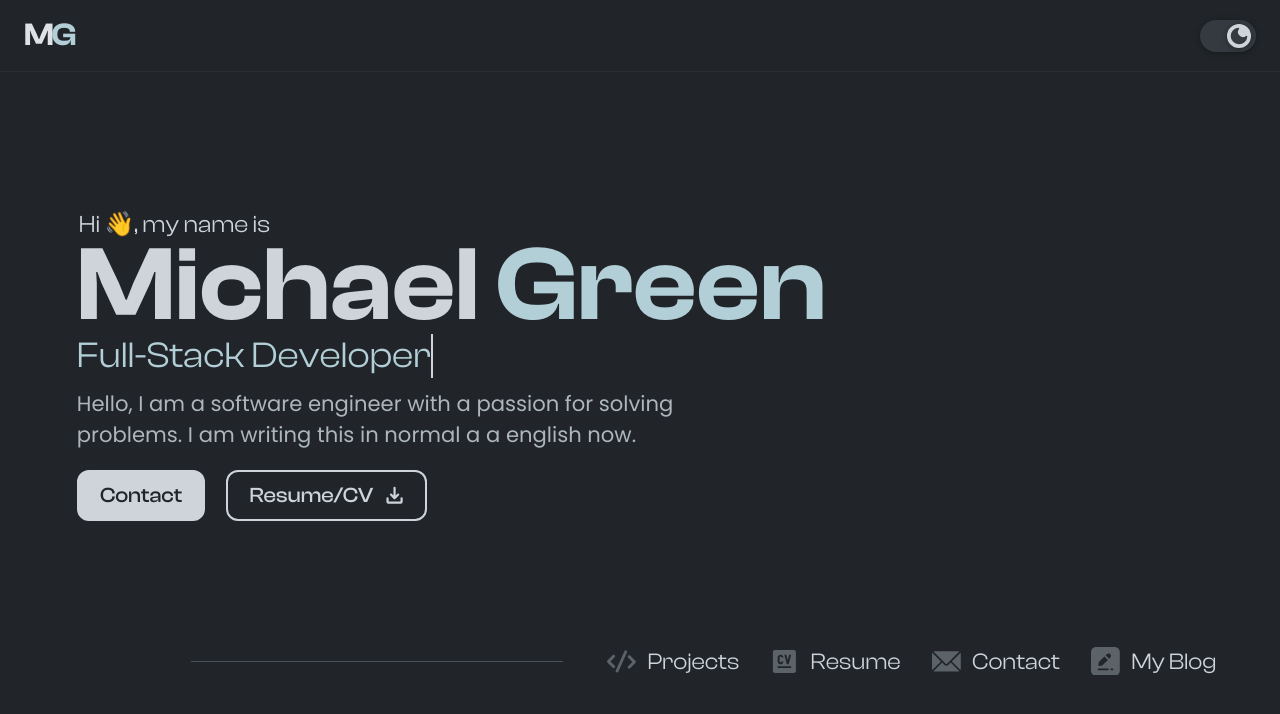
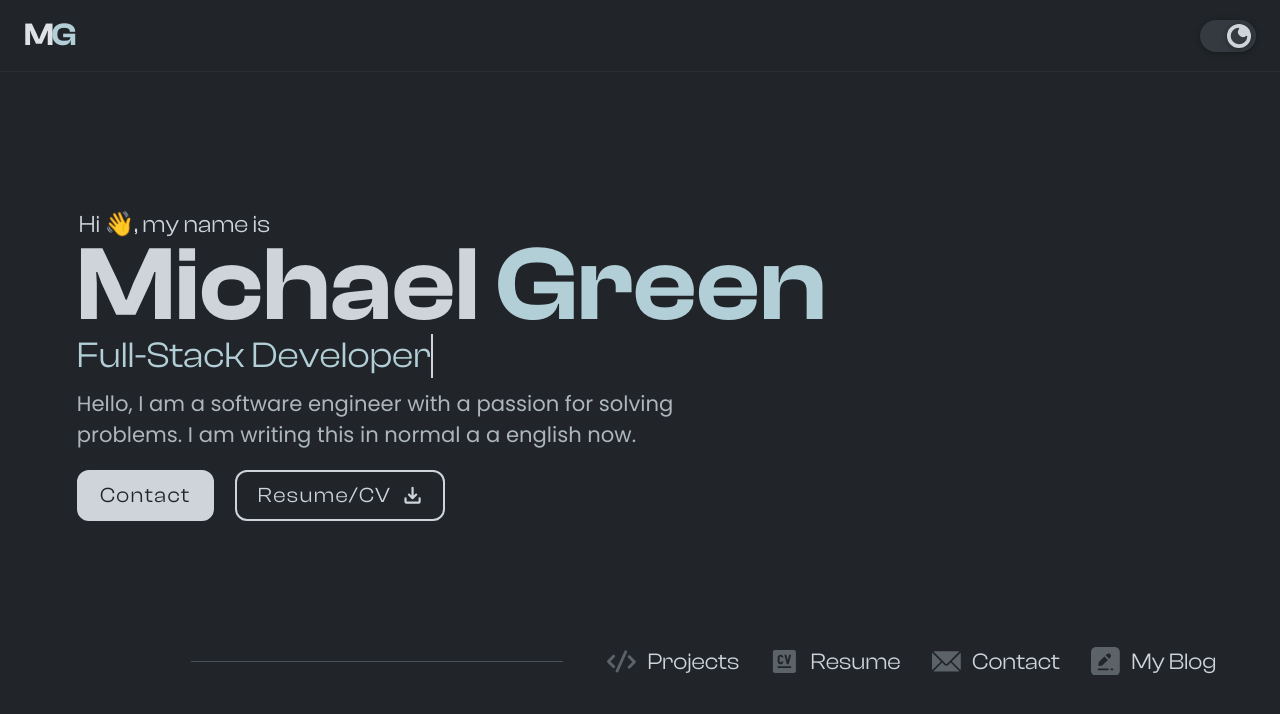
Before and after one commit to michaelgreenl/e-portfolio, a Vue app: page /#home in a window 1280 px wide. Shown: the top 714 px of the page. Built offline with nearby package versions, Linux system fonts and the light colour scheme; a web font is replaced by a local one.

Commit message:
refactor(styles): improved cta button design

```diff
--- a/src/views/HomeView.vue
+++ b/src/views/HomeView.vue
@@ -13,7 +13,7 @@
                 english now.
             </p>
             <div class="cta">
-                <button>Contact</button>
+                <button @click="routeStore.toRoute('contact')">Contact</button>
                 <DownloadResumeBtn />
             </div>
         </div>
@@ -158,7 +158,8 @@ const routeStore = useRouteStore();
                 padding: $size-2 $size-4;
                 font-family: $primary-font-stack;
                 font-size: 1em;
-                font-weight: 500;
+                font-weight: 400;
+                letter-spacing: 0.1ch;
                 background: transparent;
                 border-radius: 12px;
 
```
